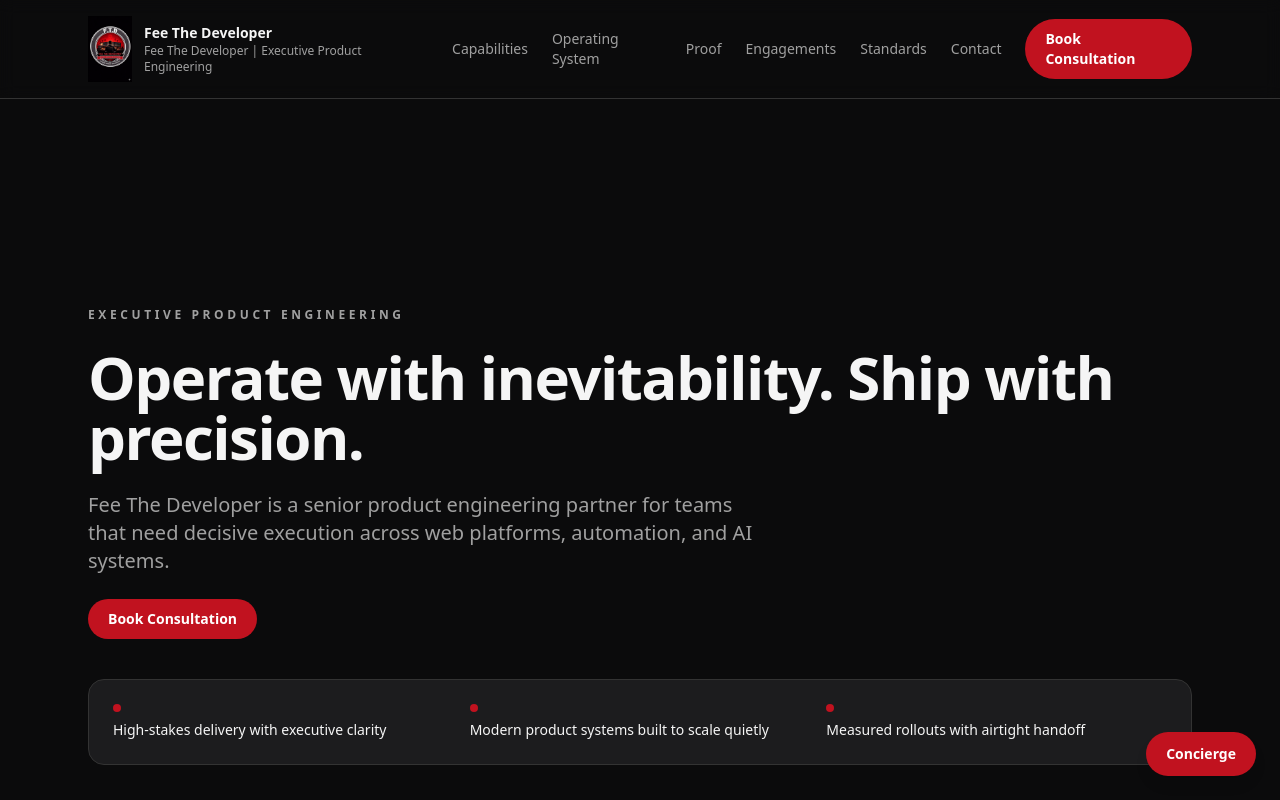
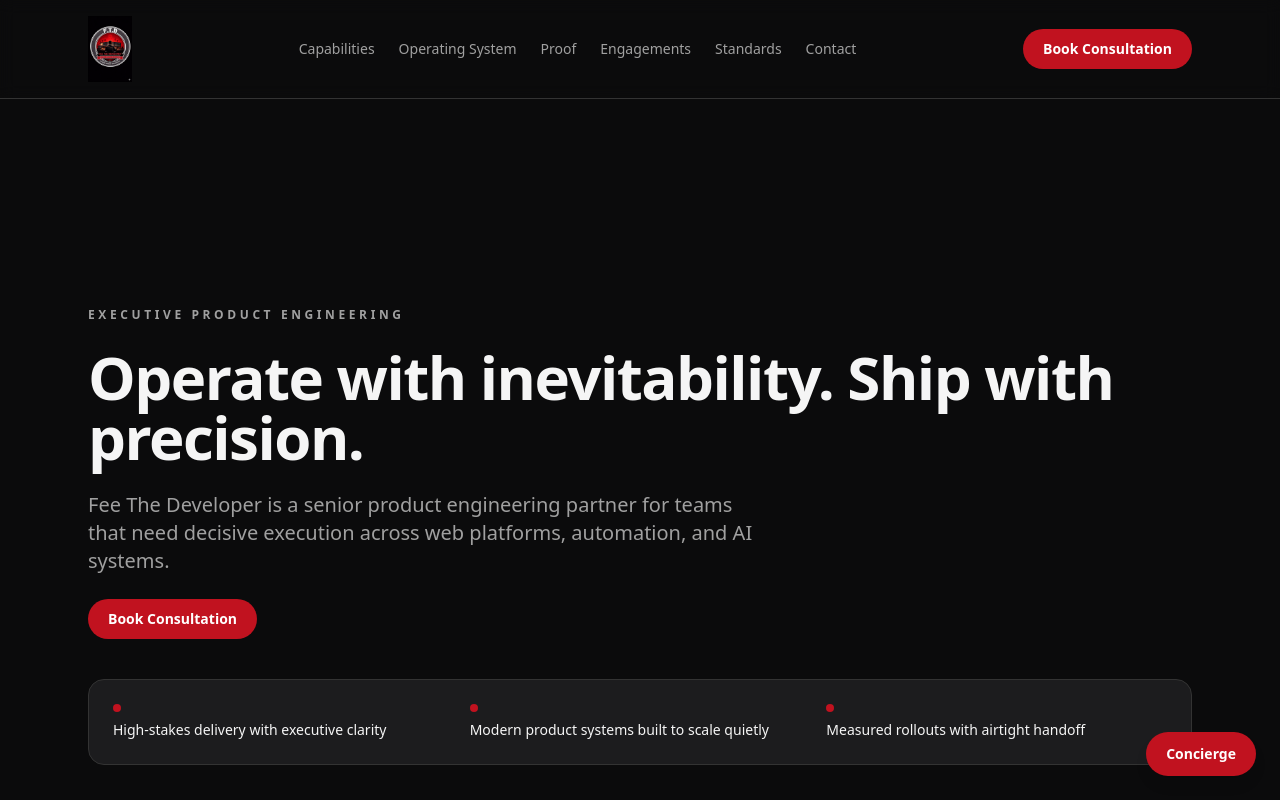
Before and after one commit to FeeTheDeveloper/ftd_thegoat-site, a Next.js app: page / in a window 1280 px wide. Shown: the top 800 px of the page. Built offline with nearby package versions, Linux system fonts and the light colour scheme.

Commit message:
style: show only logo in sticky header, remove name and subtitle

```diff
--- a/components/StickyHeader.tsx
+++ b/components/StickyHeader.tsx
@@ -11,15 +11,9 @@
   return (
     <header className="sticky top-0 z-50 border-b border-border bg-panel/90 backdrop-blur">
       <div className="mx-auto flex w-full max-w-6xl items-center justify-between gap-6 px-6 py-4">
-        <Link href="#top" className="flex items-center gap-3">
+        <Link href="#top" className="flex items-center">
           <BrandLogo size={36} className="md:hidden" />
           <BrandLogo size={44} className="hidden md:block" />
-          <div className="flex flex-col">
-            <span className="text-sm font-semibold text-text">
-              {content.name}
-            </span>
-            <p className="text-xs text-muted">{content.title}</p>
-          </div>
         </Link>
         <nav className="hidden items-center gap-6 text-sm font-medium text-muted md:flex">
           {content.nav.map((item) => (
```
